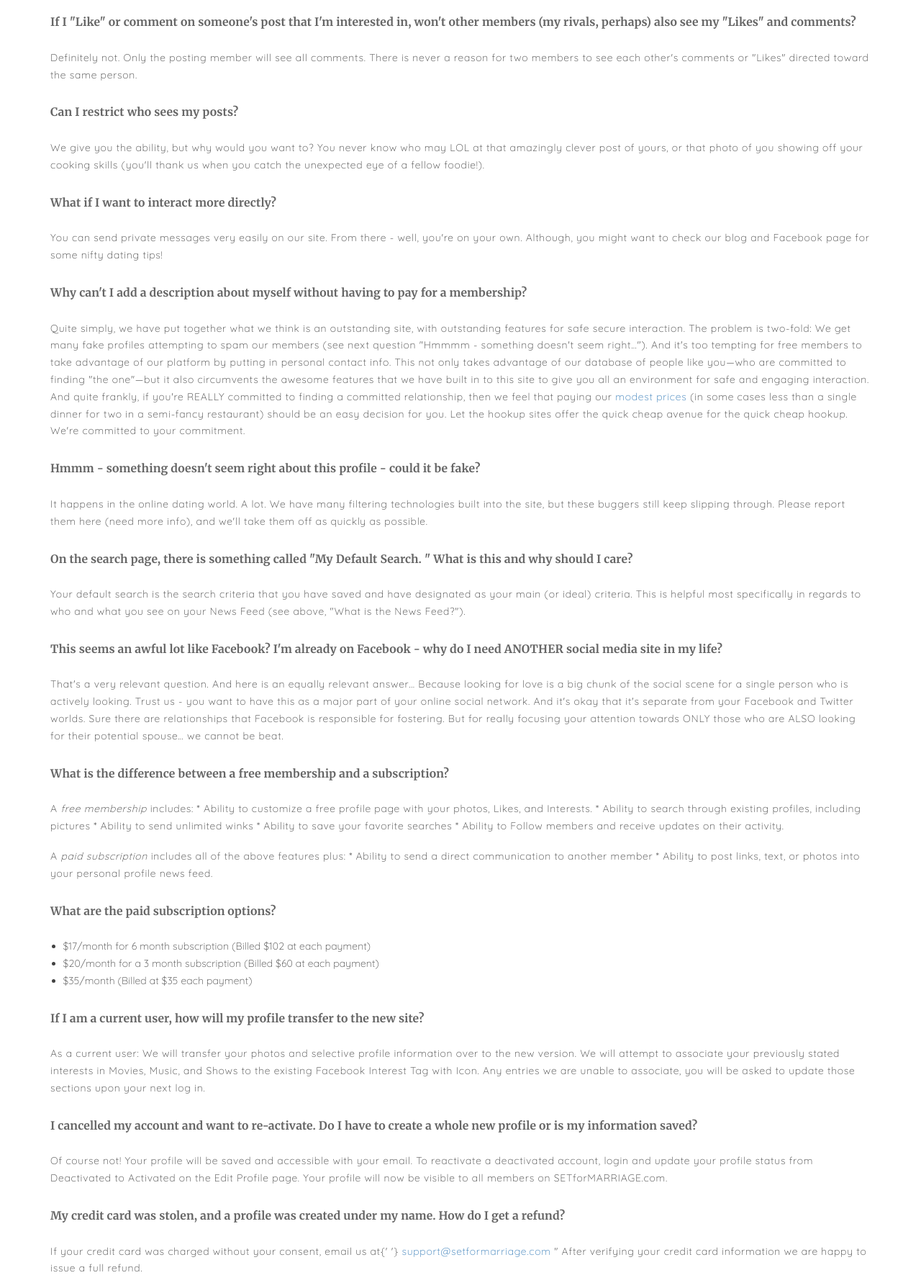
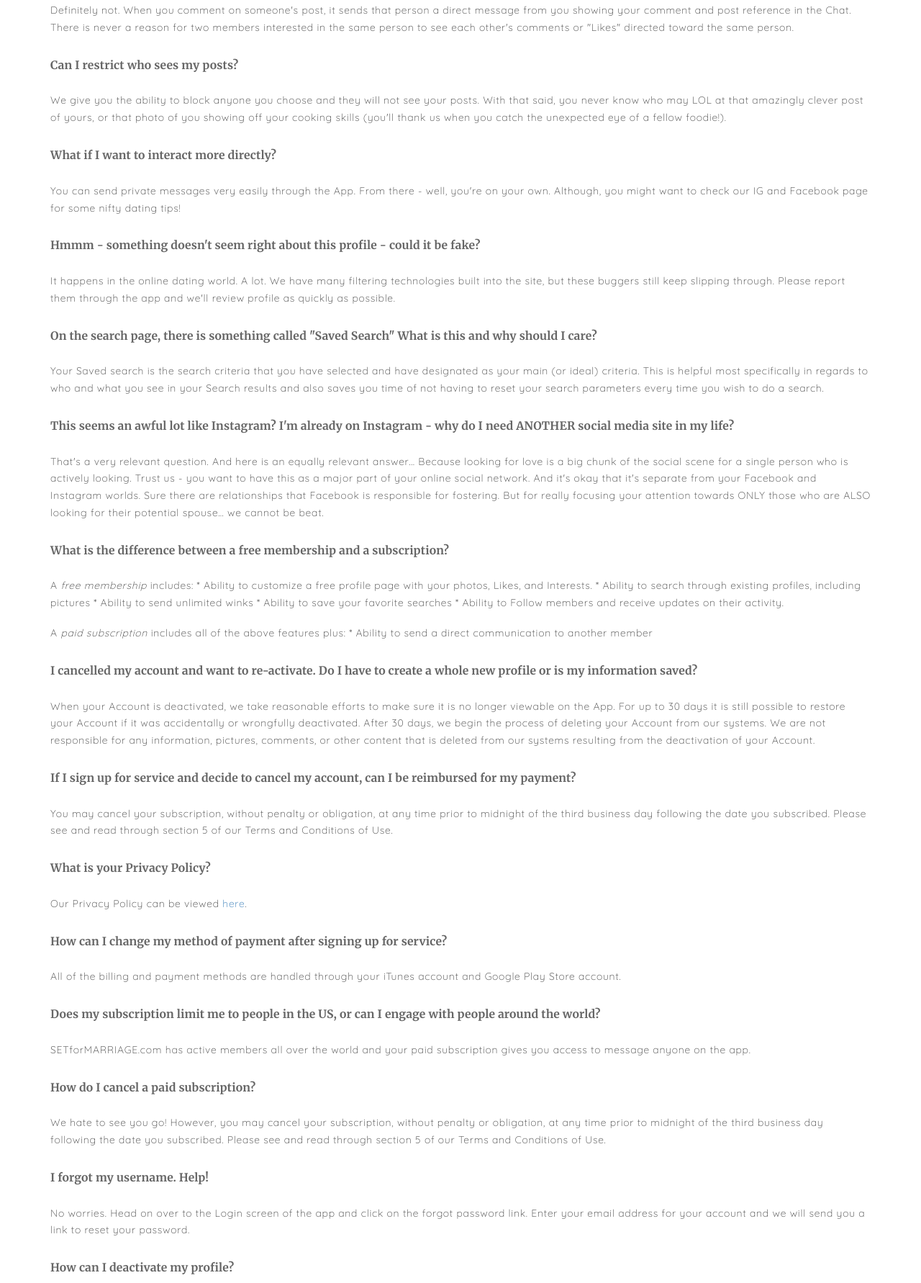
Before and after one commit to maddycalvo1/sfm_landing_page, a plain HTML site: page about/faq.html in a window 1280 px wide. Shown: the part 1963-3745 px from the top of the page at 72% size. Drawn offline with Linux system fonts and the light colour scheme.

Commit message:
faq update

```diff
--- a/about/faq.html
+++ b/about/faq.html
@@ -144,12 +144,7 @@
             beyond what they've put up on their profile page. You might as well
             be looking at real estate listings.
           </p>
-          <p>
-            For example - let's say you see someone new at work. You think
-            they're sort of attractive, but a week later they say something
-            funny in a meeting, or you find out that they like the same movies
-            that you like. Suddenly, you're <em>really</em> attracted to them.
-          </p>
+
           <p>
             Our site has built-in methods for you to see their personality come
             out dynamically, without making a huge leap into their personal
@@ -215,55 +210,28 @@
         </h4>
         <div>
           <p>
-            Definitely not. Only the posting member will see all comments. There
-            is never a reason for two members to see each other's comments or
-            "Likes" directed toward the same person.
+            Definitely not. When you comment on someone's post, it sends that person a direct message from you
+            showing your comment and post reference in the Chat. There is never a reason for two members interested in
+            the same person to see each other's comments or "Likes" directed toward the same person.
           </p>
         </div>
 
         <h4 class="pt-30">Can I restrict who sees my posts?</h4>
         <div>
           <p>
-            We give you the ability, but why would you want to? You never know
-            who may LOL at that amazingly clever post of yours, or that photo of
-            you showing off your cooking skills (you'll thank us when you catch
-            the unexpected eye of a fellow foodie!).
+            We give you the ability to block anyone you choose and they will not see your posts.
+            With that said, you never know who may LOL at that amazingly clever post of yours, or that photo of you showing off your cooking skills (you'll thank us when you catch the unexpected eye of a fellow foodie!).
           </p>
         </div>
 
         <h4 class="pt-30">What if I want to interact more directly?</h4>
         <div>
           <p>
-            You can send private messages very easily on our site. From there -
-            well, you're on your own. Although, you might want to check our blog
-            and Facebook page for some nifty dating tips!
+            You can send private messages very easily through the App. From there - well, you're on your own.
+            Although, you might want to check our IG and Facebook page for some nifty dating tips!
           </p>
         </div>
 
-        <h4 class="pt-30">
-          Why can't I add a description about myself without having to pay for a
-          membership?
-        </h4>
-        <div>
-          <p>
-            Quite simply, we have put together what we think is an outstanding
-            site, with outstanding features for safe secure interaction. The
-            problem is two-fold: We get many fake profiles attempting to spam
-            our members (see next question "Hmmmm - something doesn't seem
-            right…"). And it's too tempting for free members to take advantage
-            of our platform by putting in personal contact info. This not only
-            takes advantage of our database of people like you—who are committed
-            to finding "the one"—but it also circumvents the awesome features
-            that we have built in to this site to give you all an environment
-            for safe and engaging interaction. And quite frankly, if you're
-            REALLY committed to finding a committed relationship, then we feel
-            that paying our <a href="/plans">modest prices</a> (in some cases
-            less than a single dinner for two in a semi-fancy restaurant) should
-            be an easy decision for you. Let the hookup sites offer the quick
-            cheap avenue for the quick cheap hookup. We're committed to your
-            commitment.
-          </p>
-        </div>
 
         <h4 class="pt-30">
           Hmmm - something doesn't seem right about this profile - could it be
@@ -273,26 +241,23 @@
           <p>
             It happens in the online dating world. A lot. We have many filtering
             technologies built into the site, but these buggers still keep
-            slipping through. Please report them here (need more info), and
-            we'll take them off as quickly as possible.
+            slipping through. Please report them through the app and we'll review profile
+            as quickly as possible.
           </p>
         </div>
 
         <h4 class="pt-30">
-          On the search page, there is something called "My Default Search. "
+          On the search page, there is something called "Saved Search"
           What is this and why should I care?
         </h4>
         <div>
           <p>
-            Your default search is the search criteria that you have saved and
-            have designated as your main (or ideal) criteria. This is helpful
-            most specifically in regards to who and what you see on your News
-            Feed (see above, "What is the News Feed?").
+            Your Saved search is the search criteria that you have selected and have designated as your main (or ideal) criteria. This is helpful most specifically in regards to who and what you see in your Search results and also saves you time of not having to reset your search parameters every time you wish to do a search.
           </p>
         </div>
 
         <h4 class="pt-30">
-          This seems an awful lot like Facebook? I'm already on Facebook - why
+          This seems an awful lot like Instagram? I'm already on Instagram - why
           do I need ANOTHER social media site in my life?
         </h4>
         <div>
@@ -301,7 +266,7 @@
             answer… Because looking for love is a big chunk of the social scene
             for a single person who is actively looking. Trust us - you want to
             have this as a major part of your online social network. And it's
-            okay that it's separate from your Facebook and Twitter worlds. Sure
+            okay that it's separate from your Facebook and Instagram worlds. Sure
             there are relationships that Facebook is responsible for fostering.
             But for really focusing your attention towards ONLY those who are
             ALSO looking for their potential spouse… we cannot be beat.
@@ -321,37 +286,10 @@
           </p>
           <p>
             A <em>paid subscription</em> includes all of the above features
-            plus: * Ability to send a direct communication to another member *
-            Ability to post links, text, or photos into your personal profile
-            news feed.
+            plus: * Ability to send a direct communication to another member
           </p>
         </div>
 
-        <h4 class="pt-30">What are the paid subscription options?</h4>
-        <div>
-          <ul>
-            <li>
-              $17/month for 6 month subscription (Billed $102 at each payment)
-            </li>
-            <li>
-              $20/month for a 3 month subscription (Billed $60 at each payment)
-            </li>
-            <li>$35/month (Billed at $35 each payment)</li>
-          </ul>
-        </div>
-        <h4 class="pt-30">
-          If I am a current user, how will my profile transfer to the new site?
-        </h4>
-        <div>
-          <p>
-            As a current user: We will transfer your photos and selective
-            profile information over to the new version. We will attempt to
-            associate your previously stated interests in Movies, Music, and
-            Shows to the existing Facebook Interest Tag with Icon. Any entries
-            we are unable to associate, you will be asked to update those
-            sections upon your next log in.
-          </p>
-        </div>
 
         <h4 class="pt-30">
           I cancelled my account and want to re-activate. Do I have to create a
@@ -359,29 +297,12 @@
         </h4>
         <div>
           <p>
-            Of course not! Your profile will be saved and accessible with your
-            email. To reactivate a deactivated account, login and update your
-            profile status from Deactivated to Activated on the Edit Profile
-            page. Your profile will now be visible to all members on
-            SETforMARRIAGE.com.
+            When your Account is deactivated, we take reasonable efforts to make sure it is no longer viewable on the App. For up to 30 days it is still possible to restore your Account if it was accidentally or wrongfully deactivated.
+            After 30 days, we begin the process of deleting your Account from our systems.
+             We are not responsible for any information, pictures, comments, or other content that is deleted from our systems resulting from the deactivation of your Account.
           </p>
         </div>
 
-        <h4 class="pt-30">
-          My credit card was stolen, and a profile was created under my name.
-          How do I get a refund?
-        </h4>
-        <div>
-          <p>
-            If your credit card was charged without your consent, email us at{'
-            '}
-            <a href="mailto:support@setformarriage.com.">
-              support@setformarriage.com
-            </a>
-            " After verifying your credit card information we are happy to issue
-            a full refund.
-          </p>
-        </div>
 
         <h4 class="pt-30">
           If I sign up for service and decide to cancel my account, can I be
@@ -389,8 +310,9 @@
         </h4>
         <div>
           <p>
-            If you cancel within 48 hours of signing up, we are happy to offer a
-            full refund.
+            You may cancel your subscription, without penalty or obligation, at any time prior to midnight
+            of the third business day following the date you subscribed. Please see and read through section 5
+            of our Terms and Conditions of Use.
           </p>
         </div>
 
@@ -404,9 +326,8 @@
         </h4>
         <div>
           <p>
-            You can change and edit your method of payment at any time by going
-            to the Billing section located in the Edit Profile page. The change
-            will be made on the following billing cycle.
+            All of the billing and payment methods are handled through your iTunes account and Google Play
+            Store account.
           </p>
         </div>
 
@@ -416,47 +337,35 @@
         </h4>
         <div>
           <p>
-            SETforMARRIAGE.com has active members in 23 countries and counting,
-            and your subscription gives you access to every profile on the site.
+            SETforMARRIAGE.com has active members all over the world and your paid subscription gives you access
+            to message anyone on the app.
           </p>
         </div>
 
         <h4 class="pt-30">How do I cancel a paid subscription?</h4>
         <div>
           <p>
-            We hate to see you go! However, cancelling a paid subscription can
-            be done at any time by going to the Billing section located in the
-            Edit Profile page. You will have access to the site for the
-            remainder of your billing cycle.
+            We hate to see you go! However, you may cancel your subscription, without penalty or obligation, at any time
+            prior to midnight of the third business day following the date you subscribed. Please see and read through section 5
+            of our Terms and Conditions of Use.
           </p>
         </div>
 
         <h4 class="pt-30">I forgot my username. Help!</h4>
         <div>
           <p>
-            No worries. Head on over to the Login page and type your email in. A
-            forgot password link should now appear and can get your access back.
+            No worries. Head on over to the Login screen of the app and click on the forgot password link.
+            Enter your email address for your account and we will send you a link to reset your password.
           </p>
         </div>
 
-        <h4 class="pt-30">
-          How do I change my username, contact, or billing information?
-        </h4>
-        <div>
-          <p>
-            All personal account information can be edited on the Edit Profile
-            page.
-          </p>
-        </div>
 
         <h4 class="pt-30">How can I deactivate my profile?</h4>
         <div>
           <p>
-            Your profile can be deactivated from all members by clicking the{'
-            '}
-            <em>Deactivate Account</em> link on the "Billing":/subscriptions/faq
-            page. If you decide to reactivate your profile will be saved, and
-            accessible with your original login credentials.
+            You can deactivate your profile from our app at any time. You can do so by going to your profile
+            while logged into the app, and clicking on the Settings icon in the top left corner. From there, in the menu, there
+            is a link to deactivate your account.
           </p>
         </div>
 
@@ -464,22 +373,10 @@
 
         <div>
           <p>
-            Customer Care can be reached by clicking the Feedback and Support
-            link at the bottom right corner of every page. Or you can contact us
-            directly at:
+            You can contact us through the app at any time. You can do so by going to your profile while logged into the app,
+            and clicking on the Settings icon in the top left corner. From there, in the menu, there is a link to Contact Us.
           </p>
 
-          <address>
-            SETforMARRIAGE.com, L.L.C.
-            <br />
-            P.O. Box 130681
-            <br />
-            Houston, Texas 77219
-            <br />
-            <a href="mailto:support@setformarriage.com">
-              Support@SETforMARRIAGE.com
-            </a>
-          </address>
         </div>
 
         <h4 class="pt-30">
@@ -487,8 +384,9 @@
         </h4>
         <div>
           <p>
-            Customer Care can be reached by clicking the Feedback and Support
-            link at the bottom right corner of every page.
+            You can do so by going to your profile while logged into the app, and clicking on the Settings icon in the top left corner.
+            From there, in the menu, there is a link to Contact Us. Also, if you see a photo or post from another member that you wish to report,
+            you can do so by selecting the three dots next to the image and a menu box will pop up and you can select Report.
           </p>
         </div>
       </div>
```
